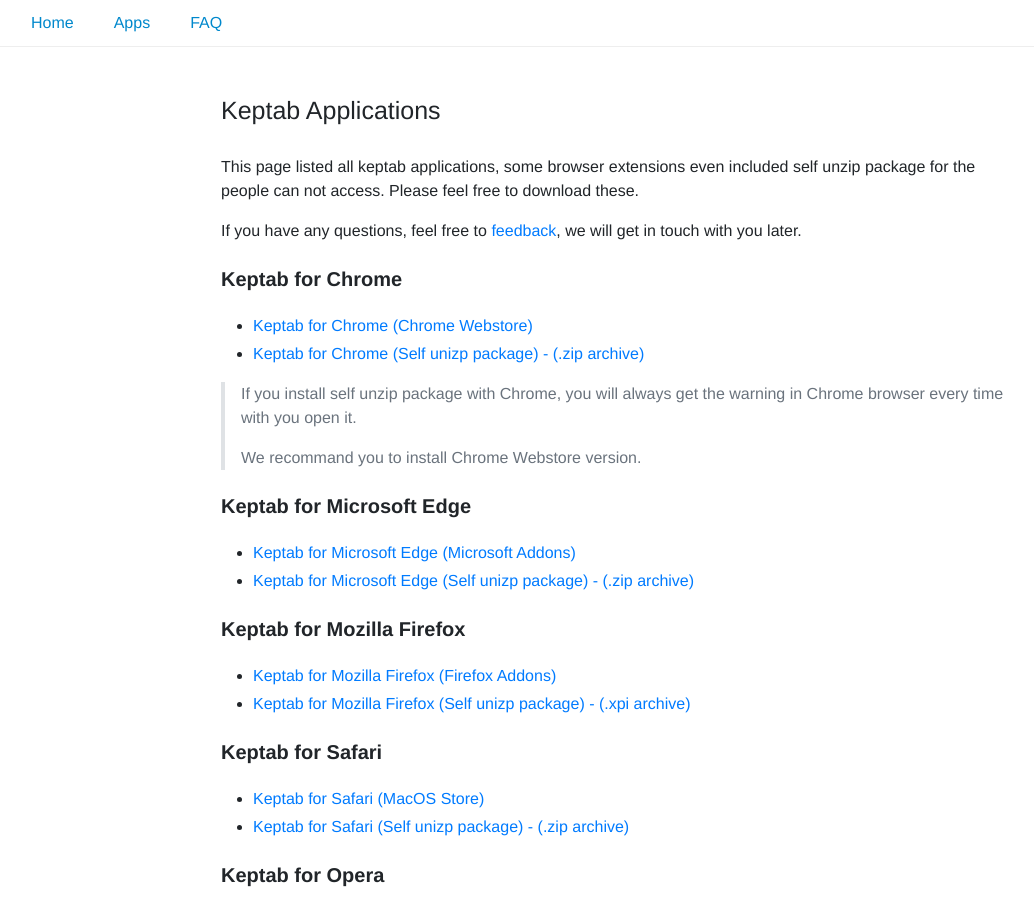
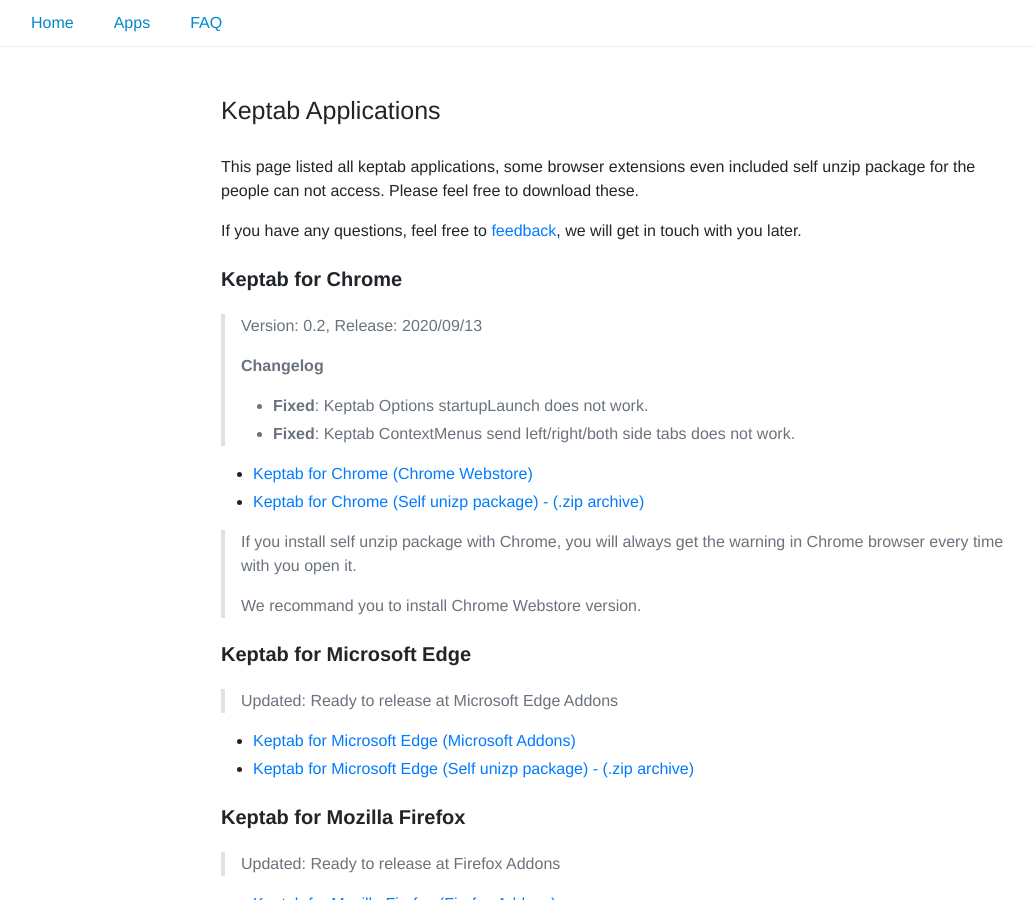
Before and after one commit to keptab/keptab-site, a Jekyll site: the page built from apps.html, in a window 1280 px wide and 900 px high. Shown: the whole window, without its empty margins (19-1053 px from the left). Built offline with Jekyll 4.4.1, drawn with Linux system fonts in a browser that asks for light colours.

Commit message:
modified app.html and upload zip file for download

```diff
--- a/apps.html
+++ b/apps.html
@@ -14,9 +14,17 @@ description: Keptab Applications
             <p>If you have any questions, feel free to <a href="/feedback">feedback</a>, we will get in touch with you later.</p>
 
             <h2>Keptab for Chrome</h2>
+            <blockquote>
+                <p>Version: 0.2, Release: 2020/09/13</p>
+                <p><strong>Changelog</strong></p>
+                <ul>
+                    <li><strong>Fixed</strong>: Keptab Options startupLaunch does not work.</li>
+                    <li><strong>Fixed</strong>: Keptab ContextMenus send left/right/both side tabs does not work.</li>
+                </ul>
+            </blockquote>
             <ul>
                 <li><a href="https://chrome.google.com/webstore/detail/keptab/feodekcipceogpeomnijgmdlmocbggbi">Keptab for Chrome (Chrome Webstore)</a></li>
-                <li><a href="https://chrome.google.com/webstore/detail/keptab/feodekcipceogpeomnijgmdlmocbggbi">Keptab for Chrome (Self unizp package) - (.zip archive)</a></li>
+                <li><a href="/assets/pkg/keptab-chrome-webstore-v0.2-r20200913.zip">Keptab for Chrome (Self unizp package) - (.zip archive)</a></li>
             </ul>
             <blockquote>
                 <p>If you install self unzip package with Chrome, you will always get the warning in Chrome browser every time with you open it.</p>
@@ -24,12 +32,18 @@ description: Keptab Applications
             </blockquote>
 
             <h2>Keptab for Microsoft Edge</h2>
+            <blockquote>
+                <p>Updated: Ready to release at Microsoft Edge Addons</p>
+            </blockquote>
             <ul>
                 <li><a href="">Keptab for Microsoft Edge (Microsoft Addons)</a></li>
                 <li><a href="">Keptab for Microsoft Edge (Self unizp package) - (.zip archive)</a></li>
             </ul>
 
             <h2>Keptab for Mozilla Firefox</h2>
+            <blockquote>
+                <p>Updated: Ready to release at Firefox Addons</p>
+            </blockquote>
             <ul>
                 <li><a href="">Keptab for Mozilla Firefox (Firefox Addons)</a></li>
                 <li><a href="">Keptab for Mozilla Firefox (Self unizp package) - (.xpi archive)</a></li>
```
Also changed, not shown: 2 other files.
